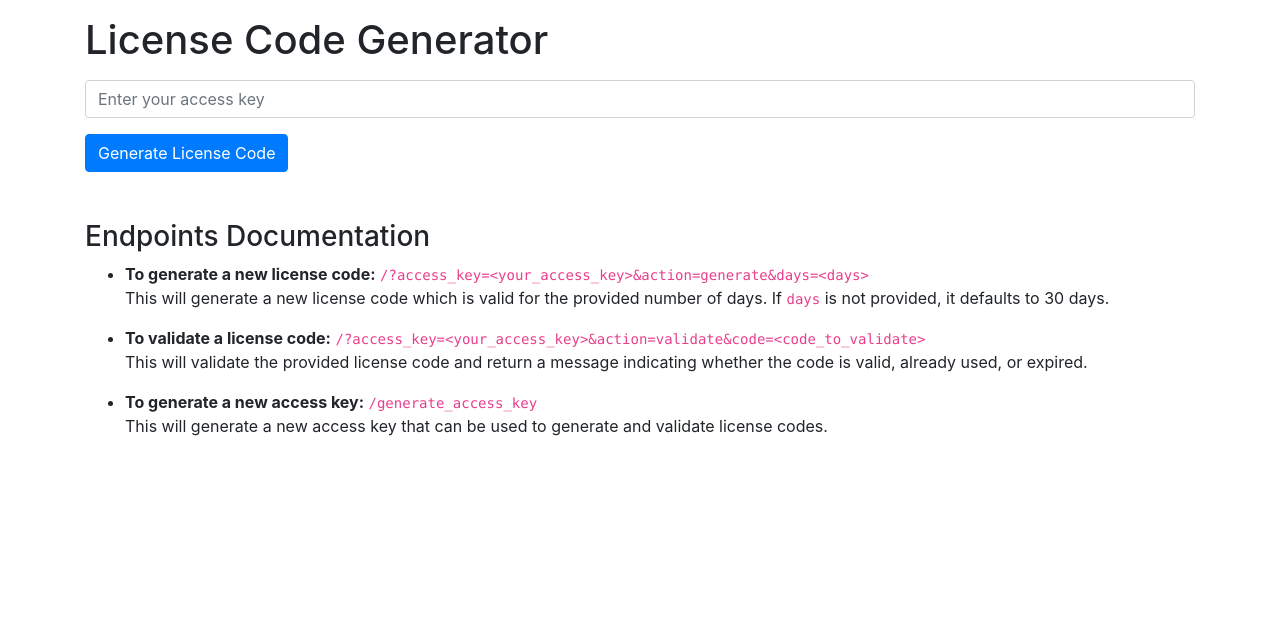
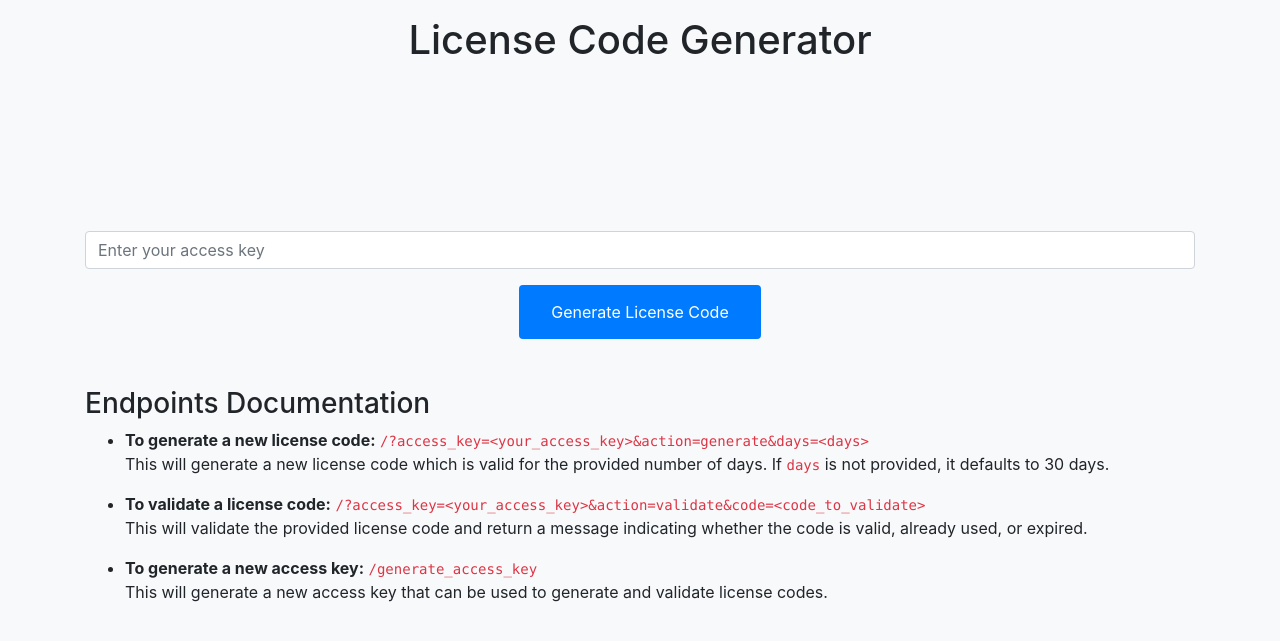
Before and after one commit to TG-Collection/RedeemGen, a Flask app: page / in a window 1280 px wide. Shown: the top 641 px of the page. Run offline with Flask 3, Linux system fonts and the light colour scheme; some libraries are stand-ins or nearby versions.

Commit message:
Update index.html

```diff
--- a/templates/index.html
+++ b/templates/index.html
@@ -4,12 +4,41 @@
     <title>License Code Generator</title>
     <link rel="stylesheet" href="https://stackpath.bootstrapcdn.com/bootstrap/4.3.1/css/bootstrap.min.css">
     <style>
-        /* Add your CSS here */
+        body {
+            background-color: #f8f9fa;
+        }
+        #generator {
+            text-align: center;
+            margin-top: 15%;
+        }
+        #doc {
+            margin-top: 5%;
+        }
+        code {
+            color: #dc3545;
+        }
+        .btn {
+            background-color: #007bff;
+            border: none;
+            color: white;
+            padding: 15px 32px;
+            text-align: center;
+            text-decoration: none;
+            display: inline-block;
+            font-size: 16px;
+            transition-duration: 0.4s;
+            cursor: pointer;
+        }
+        .btn:hover {
+            background-color: white;
+            color: black;
+            border: 2px solid #007bff;
+        }
     </style>
 </head>
 <body>
     <div class="container">
-        <h1 class="my-3">License Code Generator</h1>
+        <h1 class="my-3 text-center">License Code Generator</h1>
         <div id="generator">
             <input class="form-control" type="text" id="accessKeyInput" placeholder="Enter your access key">
             <button class="btn btn-primary mt-3" id="generateButton">Generate License Code</button>
```
